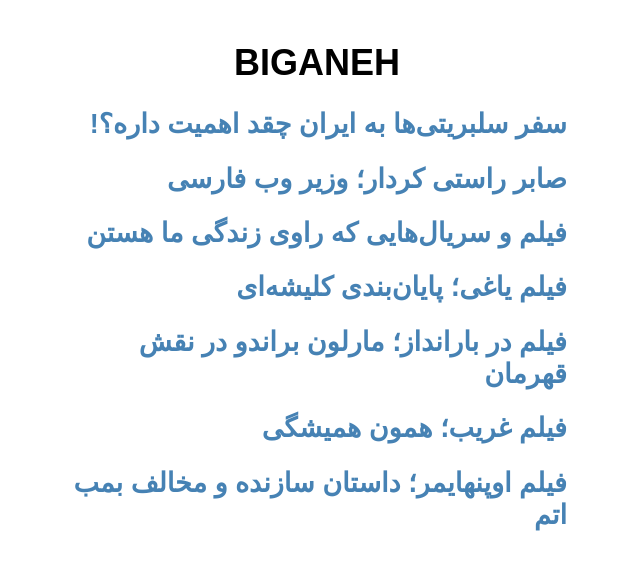
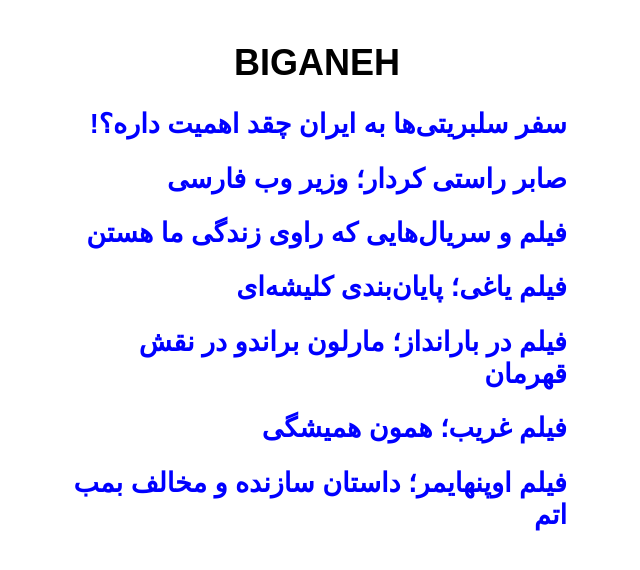
Before and after one commit to darkblog/darkblog.github.io, a Jekyll site: the page built from index.html, in a window 1280 px wide. Shown: the top 570 px of the page, without its empty margins (506-1146 px from the left). Built offline with Jekyll 4.4.1, drawn with Linux system fonts in a browser that asks for light colours.

Commit message:
Update index.html

```diff
--- a/index.html
+++ b/index.html
@@ -8,7 +8,7 @@
 <title>BIGANEH</title>
 <meta name="description" content="BIGANEH">
 <meta name="viewport" content="width=device-width">
-<style>body{font-family:sans-serif;font-size:large;margin:auto;padding:1em;max-width:500px}a{text-decoration:none;color:steelblue}h1{text-align:center}</style>
+<style>body{font-family:sans-serif;font-size:large;margin:auto;padding:1em;max-width:500px}a{text-decoration:none;color:blue}h1{text-align:center}</style>
 </head>
 <body>
 <h1>BIGANEH</h1>
```
